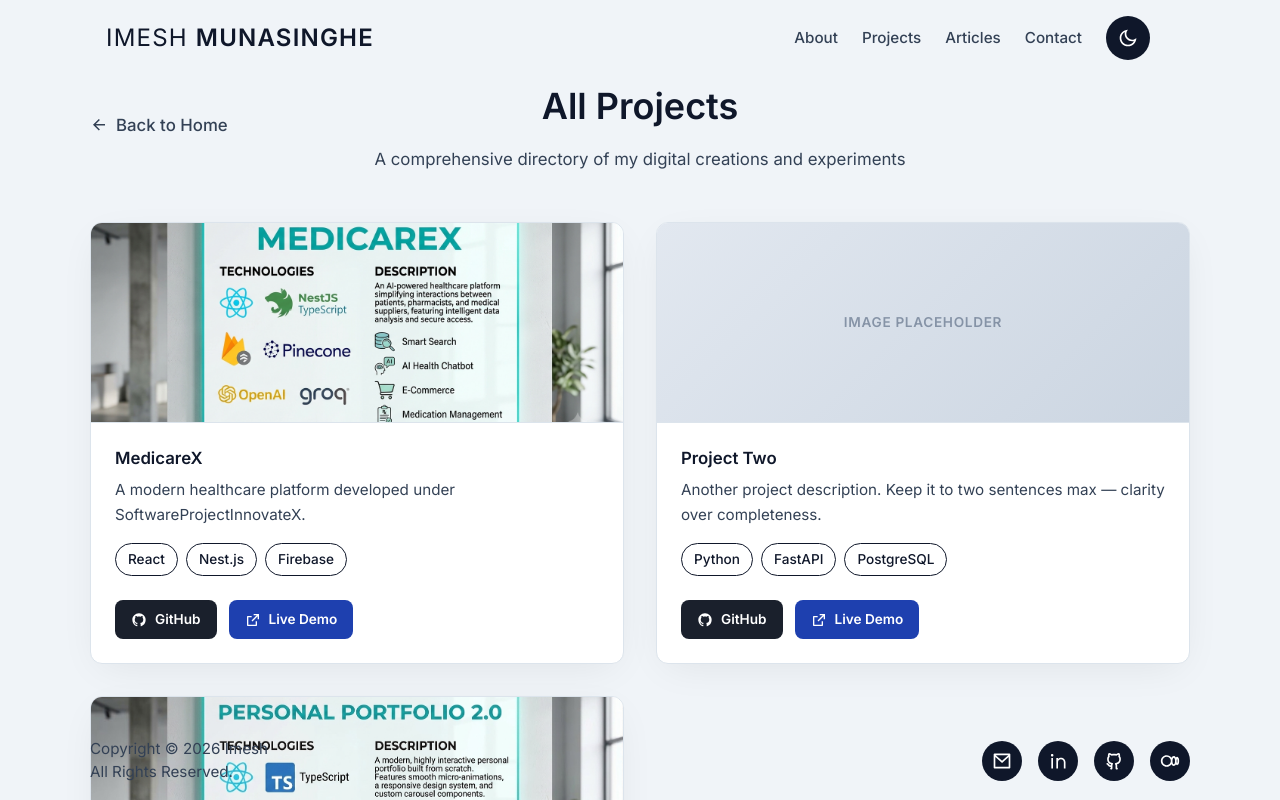
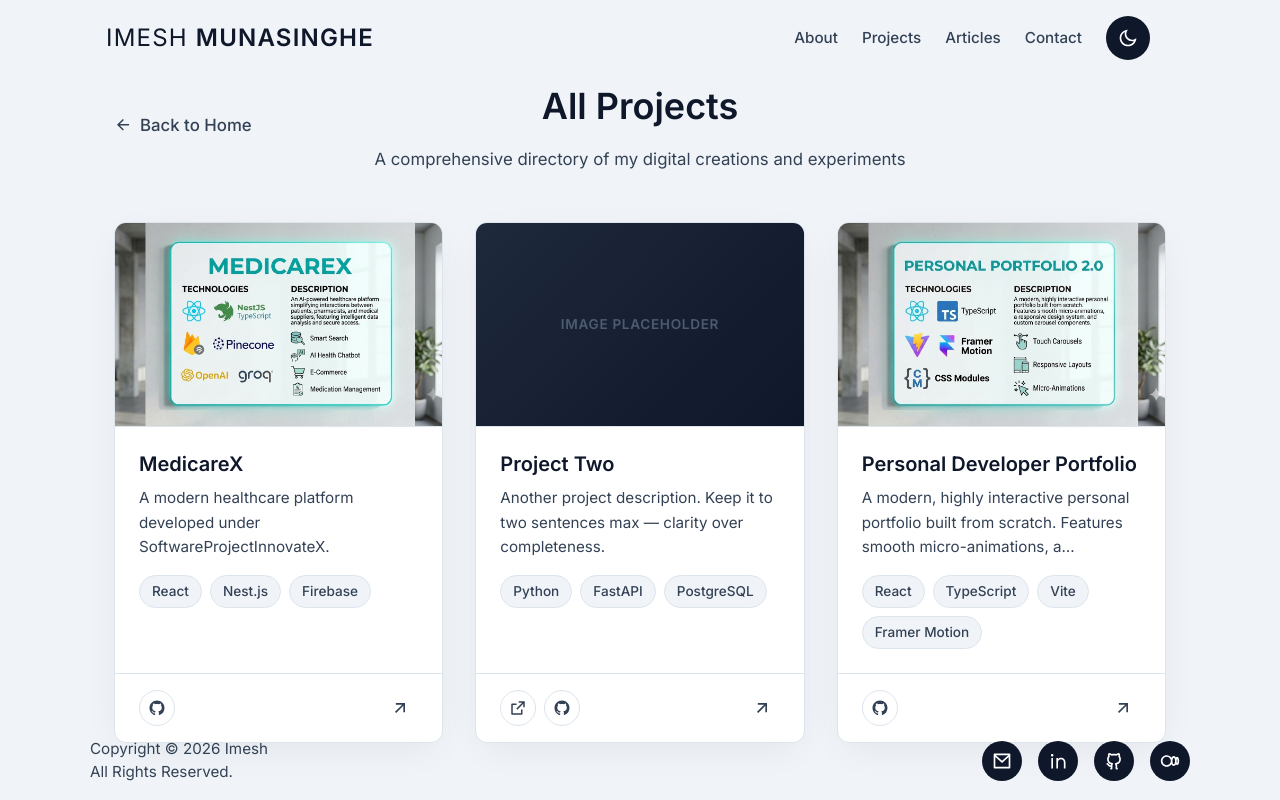
Before and after one commit to ImeshMunasinghe/my-portfolio, a React (Vite) app: page /projects in a window 1280 px wide. Shown: the top 800 px of the page. Built offline with nearby package versions, Linux system fonts and the light colour scheme.

Commit message:
refactor: update AllProjects page to use shared ProjectCard grid layout

```diff
--- a/src/pages/AllProjects.module.css
+++ b/src/pages/AllProjects.module.css
@@ -1,5 +1,7 @@
 .wrapper {
   padding-top: var(--space-20);
+  padding-left: var(--space-6);
+  padding-right: var(--space-6);
   max-width: var(--max-width);
   margin: 0 auto;
 }
@@ -43,139 +45,28 @@
 /* Grid Layout */
 .grid {
   display: grid;
-  grid-template-columns: repeat(2, 1fr);
+  grid-template-columns: repeat(3, 1fr);
   gap: var(--space-8);
   margin-bottom: var(--space-16);
 }
 
-/* Card Styling (matching Blog cards) */
-.card {
-  display: flex;
-  flex-direction: column;
-  background-color: var(--color-surface);
-  border: 1px solid var(--color-border);
-  border-radius: var(--radius-md);
-  overflow: hidden;
-  box-shadow: var(--shadow-card);
-  transition: border-color var(--transition-base), transform var(--transition-base);
-  height: 100%;
-}
-
-.card:hover {
-  border-color: var(--color-accent);
-  transform: translateY(-4px);
-}
-
-.imageBlock {
-  position: relative;
+.cardWrapper {
   width: 100%;
-  height: 200px;
-  background-color: var(--color-bg);
-  overflow: hidden;
-  border-bottom: 1px solid var(--color-border);
-}
-
-.image {
-  width: 100%;
-  height: 100%;
-  object-fit: cover;
-  transition: transform var(--transition-slow);
-}
-
-.card:hover .image {
-  transform: scale(1.03);
-}
-
-.imagePlaceholder {
-  width: 100%;
-  height: 100%;
-  display: flex;
-  align-items: center;
-  justify-content: center;
-  background: linear-gradient(135deg, #e2e8f0 0%, #cbd5e1 100%);
-}
-
-.imageText {
-  font-size: var(--text-xs);
-  color: var(--color-text-muted);
-  text-transform: uppercase;
-  letter-spacing: 0.05em;
-  font-weight: 600;
-  opacity: 0.7;
-}
-
-.contentBlock {
-  padding: var(--space-6);
-  display: flex;
-  flex-direction: column;
-  flex: 1;
-}
-
-.projTitle {
-  font-size: var(--text-base);
-  font-weight: 700;
-  color: var(--color-text-primary);
-  margin-bottom: var(--space-2);
-  line-height: 1.4;
-}
-
-.description {
-  font-size: var(--text-sm);
-  color: var(--color-text-secondary);
-  line-height: 1.6;
-  margin-bottom: var(--space-4);
-  flex: 1;
-}
-
-.stack {
-  display: flex;
-  flex-wrap: wrap;
-  gap: var(--space-2);
-  margin-bottom: var(--space-6);
-}
-
-.tag {
-  font-size: var(--text-xs);
-  font-weight: 500;
-  color: var(--color-text-primary);
-  background-color: transparent;
-  border: 1px solid var(--color-text-primary);
-  border-radius: 9999px;
-  padding: var(--space-1) var(--space-3);
-}
-
-.buttonGroup {
-  display: flex;
-  gap: var(--space-3);
-  margin-top: auto;
-}
-
-.button {
-  display: inline-flex;
-  align-items: center;
-  gap: var(--space-2);
-  padding: var(--space-2) var(--space-4);
-  background-color: #1a202c; /* Dark color for GitHub */
-  color: #ffffff;
-  font-weight: 600;
-  font-size: var(--text-xs);
-  border-radius: var(--radius-sm);
-  transition: opacity var(--transition-fast);
-  text-decoration: none;
-}
-
-.liveButton {
-  background-color: #1e40af; /* Blue color for Live Demo */
-}
-
-.button:hover {
-  opacity: 0.9;
 }
 
 @media (max-width: 1024px) {
   .grid {
+    grid-template-columns: repeat(2, 1fr);
+    max-width: 768px;
+    margin-left: auto;
+    margin-right: auto;
+  }
+}
+
+@media (max-width: 640px) {
+  .grid {
     grid-template-columns: 1fr;
-    max-width: 650px;
+    max-width: 400px;
     margin-left: auto;
     margin-right: auto;
   }
--- a/src/pages/AllProjects.tsx
+++ b/src/pages/AllProjects.tsx
@@ -1,7 +1,8 @@
 import { Link } from 'react-router-dom';
 import { motion } from 'framer-motion';
-import { RiArrowLeftLine, RiGithubFill, RiExternalLinkLine } from 'react-icons/ri';
+import { RiArrowLeftLine } from 'react-icons/ri';
 import { projects } from '../data/projects';
+import ProjectCard from '../components/Projects/ProjectCard';
 import styles from './AllProjects.module.css';
 
 function AllProjects() {
@@ -24,50 +25,9 @@ function AllProjects() {
             initial={{ opacity: 0, y: 30 }}
             animate={{ opacity: 1, y: 0 }}
             transition={{ duration: 0.4, delay: idx * 0.05 }}
-            className={styles.card}
+            className={styles.cardWrapper}
           >
-            <div className={styles.imageBlock}>
-              {project.image ? (
-                <img src={project.image} alt={project.title} className={styles.image} />
-              ) : (
-                <div className={styles.imagePlaceholder}>
-                  <span className={styles.imageText}>Image Placeholder</span>
-                </div>
-              )}
-            </div>
-            <div className={styles.contentBlock}>
-              <h3 className={styles.projTitle}>{project.title}</h3>
-              <p className={styles.description}>{project.description}</p>
-
-              <div className={styles.stack}>
-                {project.stack.map(tag => (
-                  <span key={tag} className={styles.tag}>{tag}</span>
-                ))}
-              </div>
-
-              <div className={styles.buttonGroup}>
-                <a
-                  href={project.href}
-                  target="_blank"
-                  rel="noopener noreferrer"
-                  className={styles.button}
-                  aria-label={`${project.title} on GitHub (opens in a new tab)`}
-                >
-                  <RiGithubFill size={16} />
-                  GitHub
-                </a>
-                <a
-                  href={project.liveHref || '#'}
-                  target="_blank"
-                  rel="noopener noreferrer"
-                  className={`${styles.button} ${styles.liveButton}`}
-                  aria-label={`${project.title} Live Demo (opens in a new tab)`}
-                >
-                  <RiExternalLinkLine size={16} />
-                  Live Demo
-                </a>
-              </div>
-            </div>
+            <ProjectCard project={project} />
           </motion.div>
         ))}
       </div>
```
